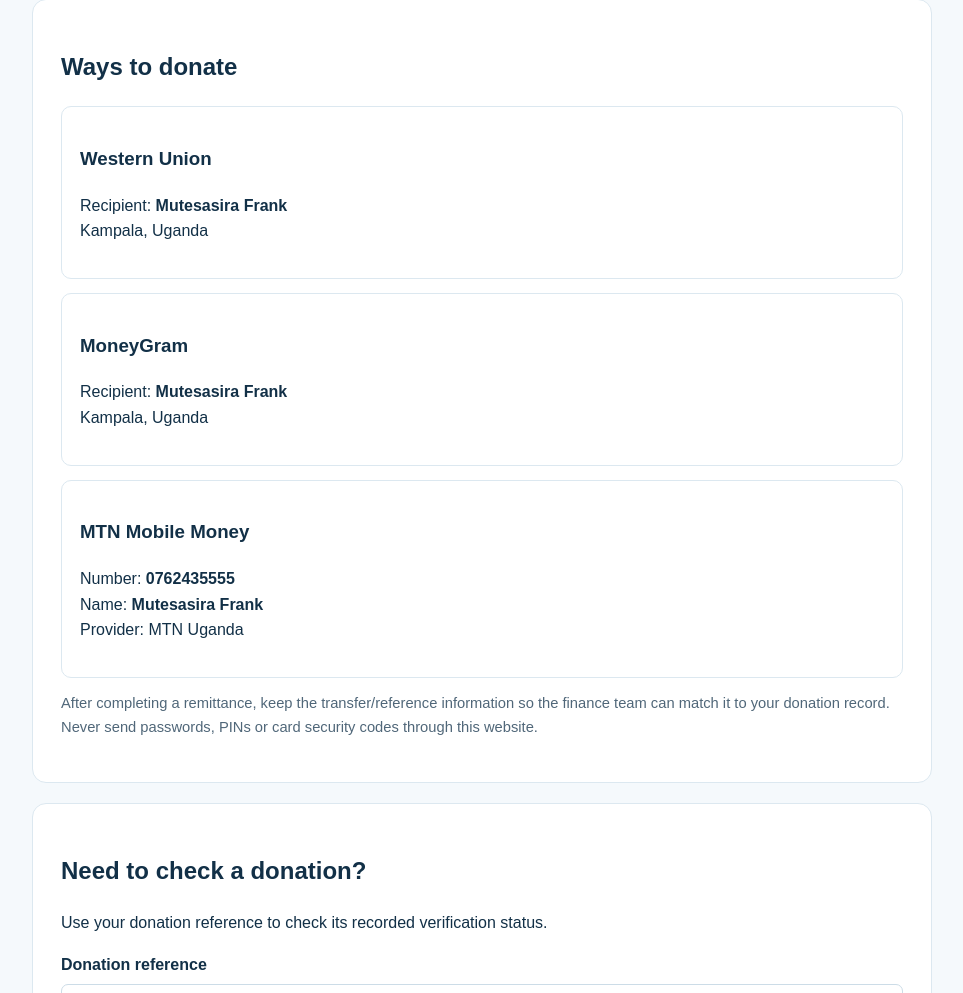
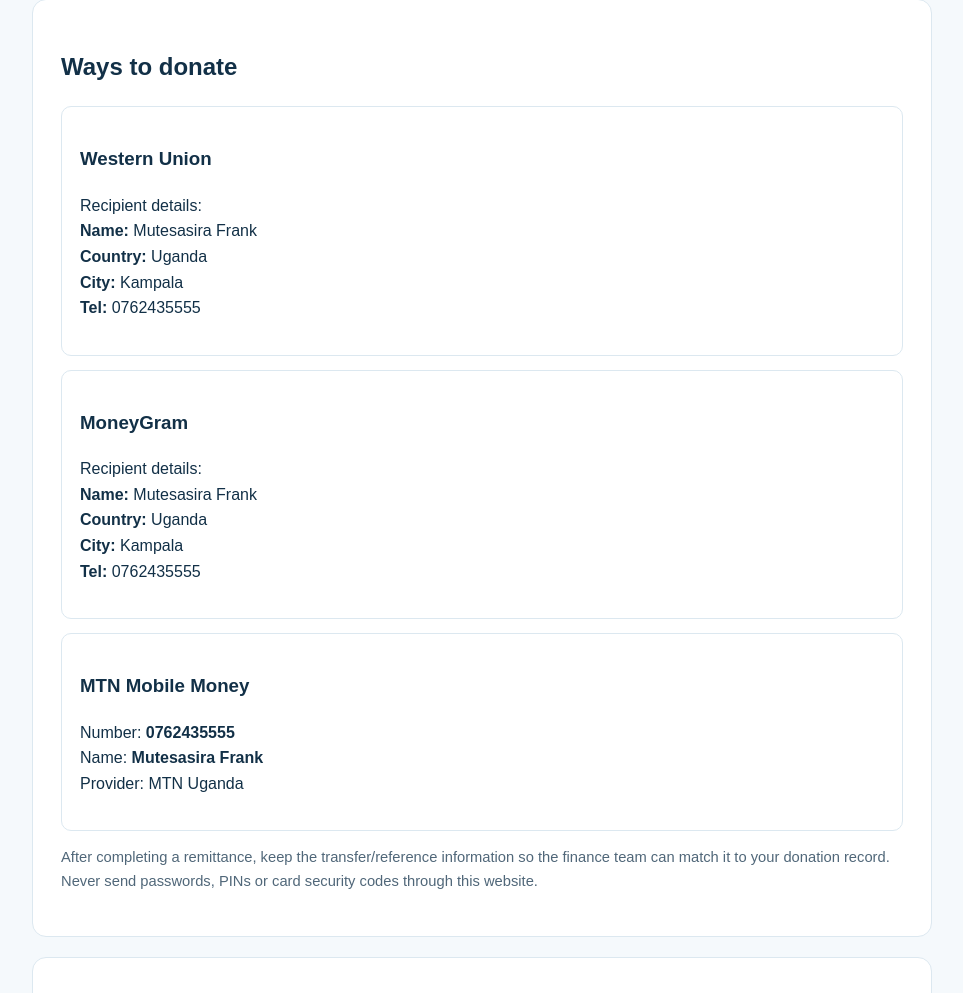
Before and after one commit to frankmutesasira-maker/Clean-water-for-Uganda-, a plain HTML site: page donate.html in a window 1280 px wide. Shown: the part 1779-2772 px from the top of the page, without its empty margins (158-1121 px from the left). Drawn offline with Linux system fonts and the light colour scheme.

Commit message:
Update Western Union and MoneyGram donation recipient details

```diff
--- a/donate.html
+++ b/donate.html
@@ -45,8 +45,8 @@
 
 <div class="card">
 <h2>Ways to donate</h2>
-<div class="method"><h3>Western Union</h3><p>Recipient: <strong>Mutesasira Frank</strong><br>Kampala, Uganda</p></div>
-<div class="method"><h3>MoneyGram</h3><p>Recipient: <strong>Mutesasira Frank</strong><br>Kampala, Uganda</p></div>
+<div class="method"><h3>Western Union</h3><p>Recipient details:<br><strong>Name:</strong> Mutesasira Frank<br><strong>Country:</strong> Uganda<br><strong>City:</strong> Kampala<br><strong>Tel:</strong> 0762435555</p></div>
+<div class="method"><h3>MoneyGram</h3><p>Recipient details:<br><strong>Name:</strong> Mutesasira Frank<br><strong>Country:</strong> Uganda<br><strong>City:</strong> Kampala<br><strong>Tel:</strong> 0762435555</p></div>
 <div class="method"><h3>MTN Mobile Money</h3><p>Number: <strong>0762435555</strong><br>Name: <strong>Mutesasira Frank</strong><br>Provider: MTN Uganda</p></div>
 <p class="small">After completing a remittance, keep the transfer/reference information so the finance team can match it to your donation record. Never send passwords, PINs or card security codes through this website.</p>
 </div>
```
